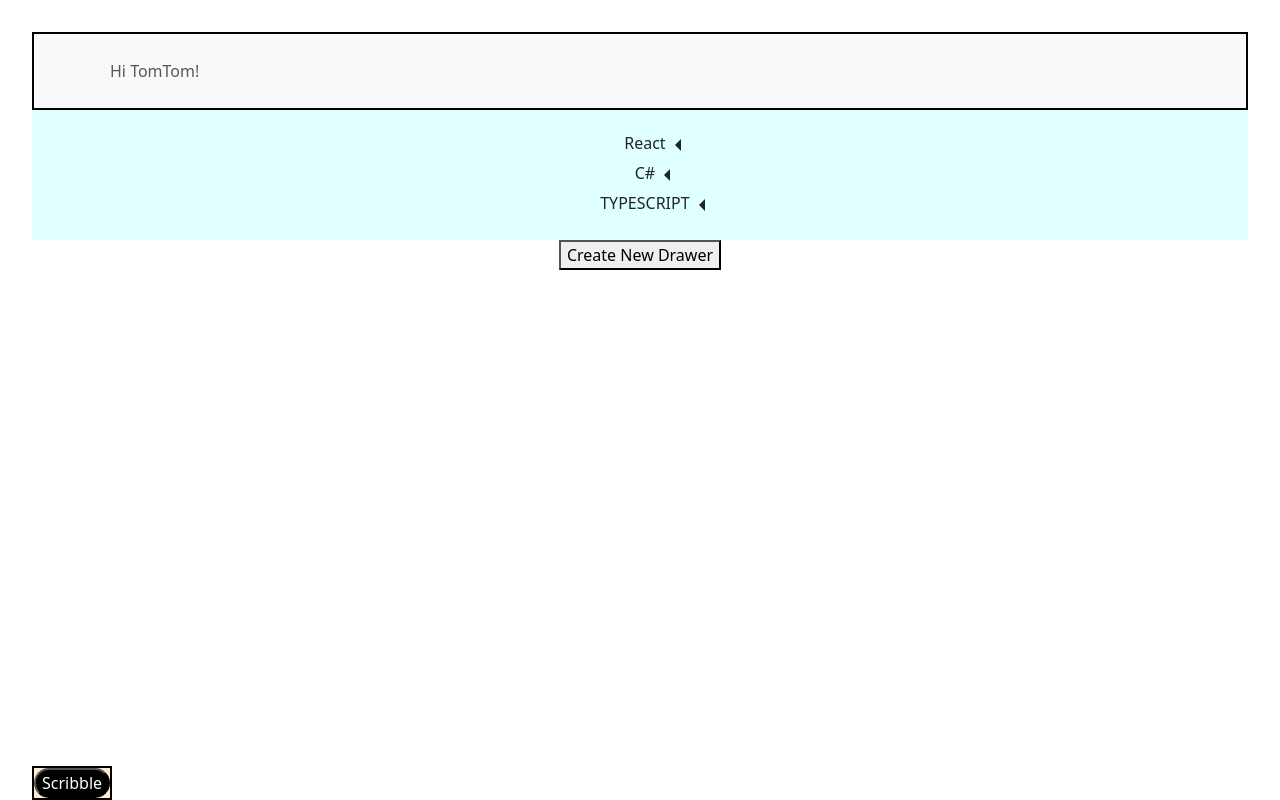
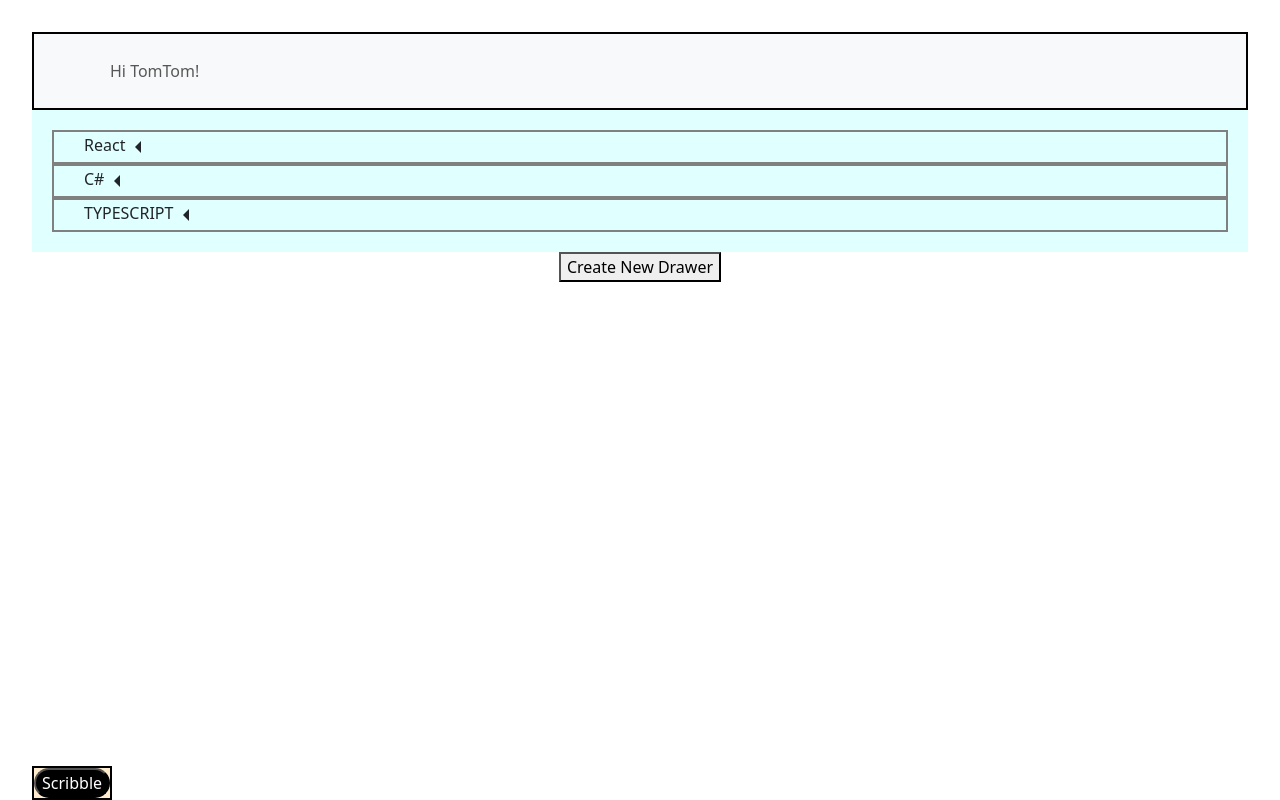
Before and after one commit to popo26/Drawer, a React (Vite) app: page /home in a window 1280 px wide. Built offline with nearby package versions, Linux system fonts and the light colour scheme; some icons are missing.

Commit message:
AccordionItem.jsx operational

```diff
--- a/src/components/Accordion.jsx
+++ b/src/components/Accordion.jsx
@@ -54,9 +54,11 @@ export default function Accordion({
     let values = Object.values(array);
     for (let x in values) {
       for (let y in values[x]) {
-        if (values[x][y].drawerId) {
+        // if (values[x][y].drawerId) {
+          if (values[x][y].drawerId === id) {
+
           //console.log("DrawerId: ", values[x][y].drawerId);
-          //console.log("ID: ", values[x][y].id);
+          console.log("ID: ", values[x][y].id);
           newArray.push(values[x][y]);
         }
       }
@@ -76,6 +78,7 @@ export default function Accordion({
     });
   };
 
+
   // ++++++++++++++ Render Whole List +++++++++++++++++++++++++++++++++++++++++++++
   const renderedList = data["drawers"].map((item) => {
     if (!item.drawerId) {
@@ -85,46 +88,51 @@ export default function Accordion({
         <span> {isExpanded ? <GoTriangleDown /> : <GoTriangleLeft />}</span>
       );
 
+
       return (
-        <div
-          key={item.id}
-          onClick={() => {
-            handleExpand(item.id);
-          }}
-        >
-          <div>
-            <div>
-              <Link to="/drawer-list">
-                <Icon
-                  icon="mingcute:drawer-line"
-                  color="black"
-                  width="30"
-                  height="30"
-                />
-              </Link>
-              {item.name} {triangle}
-            </div>
-          </div>
-          <div>
-            {isExpanded ? (
-              item["sub-drawer"] === true ? (
-                <div>{findSubDrawers(item.id, Array(data.drawers))} </div>
-              ) : (
-                <>{findScribbles(item.id, data.scribbles)}</>
-              )
-            ) : null}
-          </div>
-        </div>
+        <AccordionItem
+        key={item.id}
+        triangle={triangle}
+        handleExpand={() => handleExpand(item.id)}
+        findSubDrawers={findSubDrawers}
+        findScribbles={findScribbles}
+        data={data}
+        item = {item}
+        isExpanded={isExpanded}
+      />
 
-        //   <AccordionItem
+
+        // <div
         //   key={item.id}
-        //   id={item.id}
-        //   name={item.name}
-        //   content={item.content}
-        //   expandedIndex={expandedIndex}
-        //   triangle={triangle}
-        //   handleExpanded={handleExpanded}
-        // />
+        //   onClick={() => {
+        //     handleExpand(item.id);
+        //   }}
+        // >
+        //   <div>
+        //     <div>
+        //       <Link to="/drawer-list">
+        //         <Icon
+        //           icon="mingcute:drawer-line"
+        //           color="black"
+        //           width="30"
+        //           height="30"
+        //         />
+        //       </Link>
+        //       {item.name} {triangle}
+        //     </div>
+        //   </div>
+        //   <div>
+        //     {isExpanded ? (
+        //       item["sub-drawer"] === true ? (
+        //         <div>{findSubDrawers(item.id, Array(data.drawers))} </div>
+        //       ) : (
+        //         <>{findScribbles(item.id, data.scribbles)}</>
+        //       )
+        //     ) : null}
+        //   </div>
+        // </div>
+
+
       );
     }
   });
--- a/src/components/AccordionItem.jsx
+++ b/src/components/AccordionItem.jsx
@@ -4,21 +4,27 @@ import { Icon } from "@iconify/react";
 import { Link } from "react-router-dom";
 import { useState } from "react";
 
-export default function AccordionItem({ name, content, id, expandedIndex, isExpanded, handleExpanded, triangle }) {
-//  const [isExpanded, setIsExpanded] = useState(false);
-
-  // const handleClick = () => {
-  //   handleExpanded(id)
-  // };
-
-  // const triangle = (
-  //   <span id={id} onClick={handleClick}>
-  //     {isExpanded ? <GoTriangleLeft /> : <GoTriangleDown />}
-  //   </span>
-  // );
-
+export default function AccordionItem({
+  name,
+  content,
+  id,
+  expandedIndex,
+  isExpanded,
+  handleExpand,
+  triangle,
+  findSubDrawers,
+  findScribbles,
+  data,
+  item,
+}) {
   return (
-    <div className="AccordionItem"  onClick={handleClick}>
+    <div
+      className="AccordionItem"
+      key={item.id}
+      onClick={() => {
+        handleExpand(item.id);
+      }}
+    >
       <div>
         <div>
           <Link to="/drawer-list">
@@ -29,11 +35,17 @@ export default function AccordionItem({ name, content, id, expandedIndex, isExpa
               height="30"
             />
           </Link>
-          {name} {triangle}
+          {item.name} {triangle}
         </div>
       </div>
       <div>
-        {isExpanded ? <div>{content}</div> : <div>Sample scribble</div>}
+        {isExpanded ? (
+          item["sub-drawer"] === true ? (
+            <div>{findSubDrawers(item.id, Array(data["drawers"]))} </div>
+          ) : (
+            <>{findScribbles(item.id, data["scribbles"])}</>
+          )
+        ) : null}
       </div>
     </div>
   );
```
